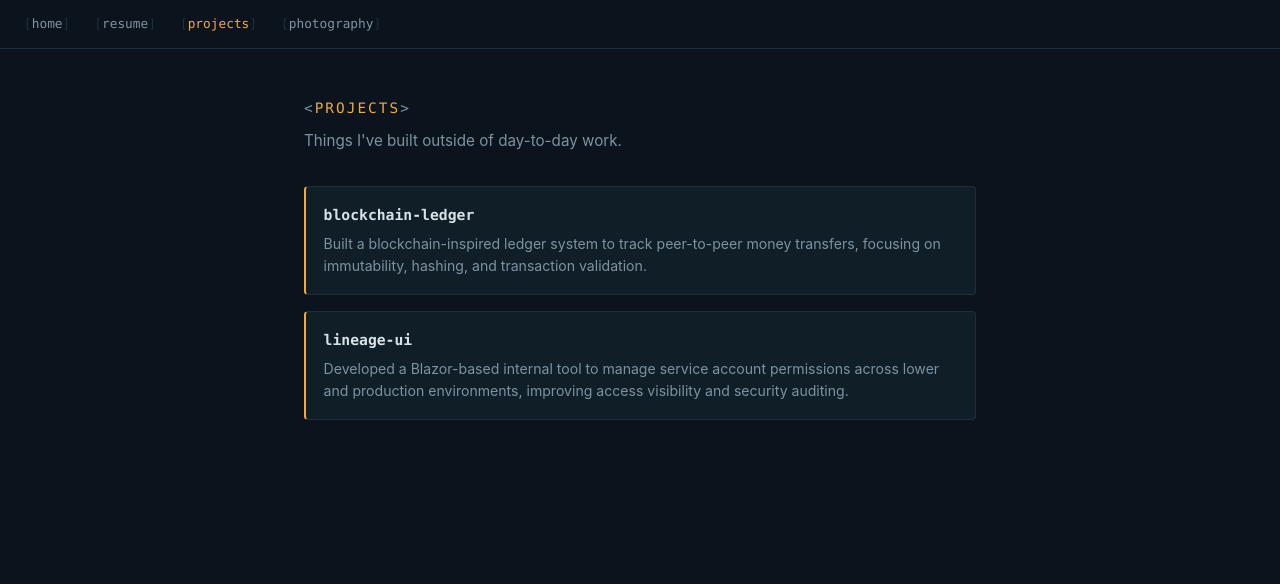
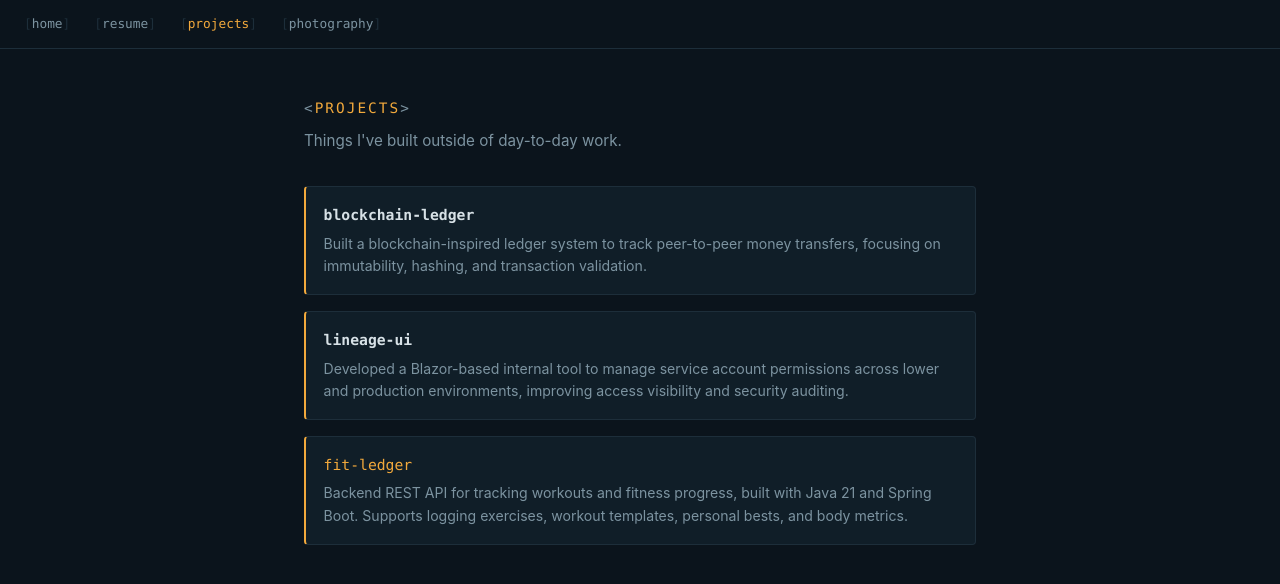
Before and after one commit to MarcosDRojas/marcosisthename.github.io, a Vue app: page /projects in a window 1280 px wide. Shown: the top 584 px of the page. Built offline with nearby package versions, Linux system fonts and the light colour scheme.

Commit message:
updating the projects seciont and resume section

```diff
--- a/src/data/projects.ts
+++ b/src/data/projects.ts
@@ -1,6 +1,7 @@
 export interface Project {
   name: string
   description: string
+  url?: string
 }
 
 export const projects: Project[] = [
@@ -14,4 +15,10 @@ export const projects: Project[] = [
     description:
       'Developed a Blazor-based internal tool to manage service account permissions across lower and production environments, improving access visibility and security auditing.',
   },
+  {
+    name: 'fit-ledger',
+    description:
+      'Backend REST API for tracking workouts and fitness progress, built with Java 21 and Spring Boot. Supports logging exercises, workout templates, personal bests, and body metrics.',
+    url: 'https://github.com/MarcosDRojas/fit-ledger',
+  },
 ]
--- a/src/views/Projects.vue
+++ b/src/views/Projects.vue
@@ -9,7 +9,10 @@ import { projects } from '../data/projects'
 
     <div class="projects">
       <article v-for="project in projects" :key="project.name" class="project">
-        <h3>{{ project.name }}</h3>
+        <h3>
+          <a v-if="project.url" :href="project.url" target="_blank" rel="noopener">{{ project.name }}</a>
+          <template v-else>{{ project.name }}</template>
+        </h3>
         <p>{{ project.description }}</p>
       </article>
     </div>
@@ -64,6 +67,15 @@ import { projects } from '../data/projects'
   margin: 0 0 0.4rem;
 }
 
+.project h3 a {
+  color: var(--sys-amber);
+  text-decoration: none;
+}
+
+.project h3 a:hover {
+  text-decoration: underline;
+}
+
 .project p {
   margin: 0;
   font-size: 0.88rem;
--- a/src/views/Resume.vue
+++ b/src/views/Resume.vue
@@ -258,10 +258,15 @@ const skillGroups = [
           </section>
 
           <section class="section">
-            <h2 class="section-head">&lt;<span>projects</span>&gt;</h2>
+            <h2 class="section-head">
+              <RouterLink to="/projects" class="section-head-link">&lt;<span>projects</span>&gt;</RouterLink>
+            </h2>
             <div class="projects">
               <article v-for="project in projects" :key="project.name" class="project">
-                <h3>{{ project.name }}</h3>
+                <h3>
+                  <a v-if="project.url" :href="project.url" target="_blank" rel="noopener">{{ project.name }}</a>
+                  <template v-else>{{ project.name }}</template>
+                </h3>
                 <p>{{ project.description }}</p>
               </article>
             </div>
@@ -500,6 +505,15 @@ const skillGroups = [
   color: var(--sys-amber);
 }
 
+.section-head-link {
+  color: inherit;
+  text-decoration: none;
+}
+
+.section-head-link:hover {
+  text-decoration: underline;
+}
+
 .log {
   position: relative;
   padding-left: 1.5rem;
@@ -634,6 +648,15 @@ const skillGroups = [
   font-size: 0.92rem;
   font-weight: 600;
   margin: 0 0 0.4rem;
+}
+
+.project h3 a {
+  color: var(--sys-amber);
+  text-decoration: none;
+}
+
+.project h3 a:hover {
+  text-decoration: underline;
 }
 
 .project p {
```
